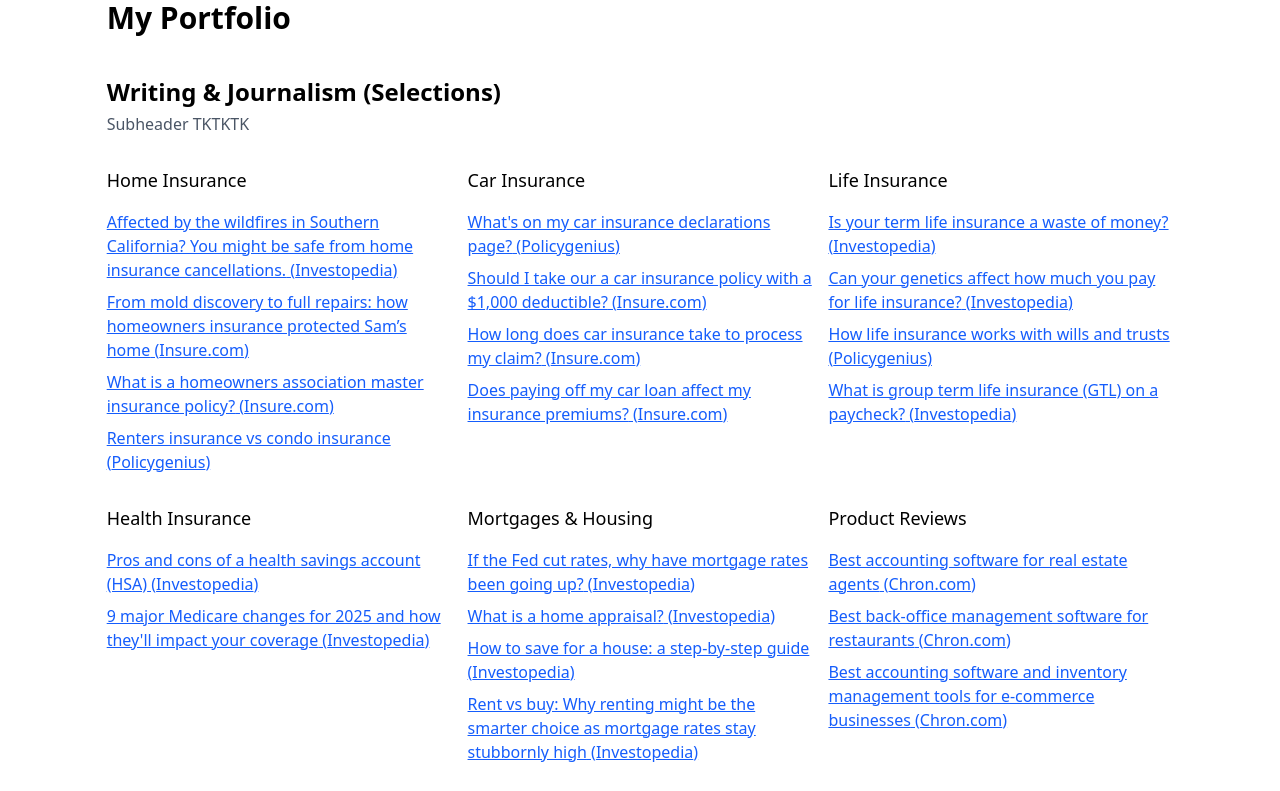
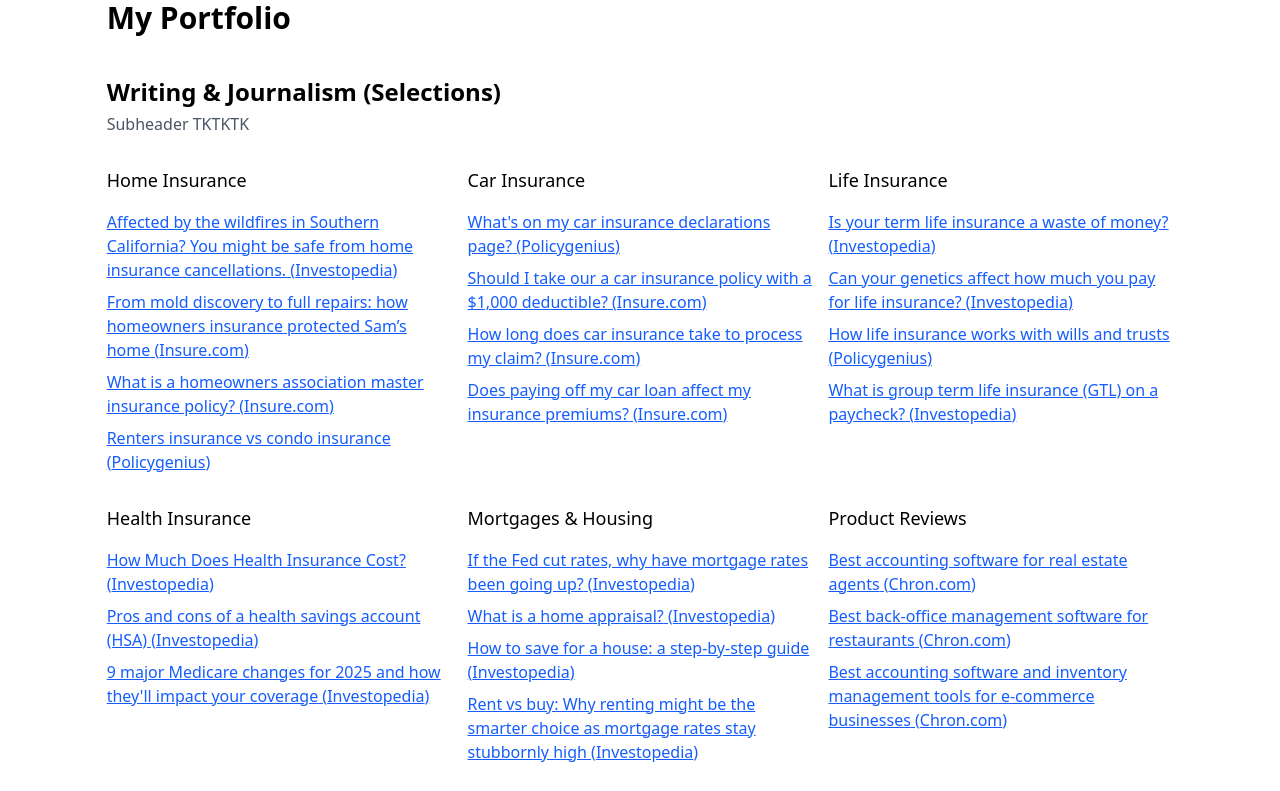
Before and after one commit to zacksigel/my-portfolio, a React (Vite) app: page / in a window 1280 px wide. Shown: the top 791 px of the page. Built offline with nearby package versions, Linux system fonts and the light colour scheme.

Commit message:
adds all other relevant articles

```diff
--- a/src/data/articles.json
+++ b/src/data/articles.json
@@ -23,9 +23,14 @@
           "publisher": "Policygenius"
         },
         {
-            "url": "https://www.policygenius.com/renters-insurance/renters-insurance-vs-condo-insurance/",
-            "text": "Renters insurance vs condo insurance",
-            "publisher": "Policygenius"
+            "url": "https://www.insure.com/home-insurance/costliest-wildfires.html",
+            "text": "The 10 costliest wildfires",
+            "publisher": "Insure.com"
+        },
+        {
+            "url": "https://www.insure.com/home-insurance/400k-home-insurance-calculator/",
+            "text": "How to calculate your home insurance cost for a $400,000 home",
+            "publisher": "Insure.com"
         }
       ],
       "display": 4
@@ -52,6 +57,21 @@
           "url": "https://www.insure.com/car-insurance/how-paying-off-car-loan-affects-insurance/",
           "text": "Does paying off my car loan affect my insurance premiums?",
           "publisher": "Insure.com"
+        },
+        {
+            "url": "https://www.insure.com/car-insuance/diminished-value-claims/",
+            "text": "Diminished value claims: How to offset loss of value after a car accident",
+            "publisher": "Insure.com"
+        },
+        {
+            "url": "https://www.insure.com/car-insurance/will-insurance-pay-for-rental-car-during-repair/",
+            "text": "Will your insurance pay for a rental car while your car is in the repair shop?",
+            "publisher": "Insure.com"
+        },
+        {
+            "url": "https://www.insure.com/car-insurance/car-insurance-rates-going-up-in-florida/",
+            "text": "Are car insurance rates going up in Florida?",
+            "publisher": "Insure.com"
         }
       ],
       "display": 4
@@ -86,6 +106,11 @@
       "title": "Health Insurance",
       "links": [
         {
+            "url": "https://www.investopedia.com/how-much-does-health-insurance-cost-4774184",
+            "text": "How Much Does Health Insurance Cost?",
+            "publisher": "Investopedia"
+          },
+        {
           "url": "https://www.investopedia.com/articles/personal-finance/090814/pros-and-cons-health-savings-account-hsa.asp",
           "text": "Pros and cons of a health savings account (HSA)",
           "publisher": "Investopedia"
@@ -94,9 +119,39 @@
           "url": "https://www.investopedia.com/9-major-medicare-changes-for-2025-and-how-theyll-impact-your-coverage-11684794",
           "text": "9 major Medicare changes for 2025 and how they'll impact your coverage",
           "publisher": "Investopedia"
+        },
+        {
+            "url": "https://www.investopedia.com/slash-your-health-2025-insurance-premium-to-10-dollars-by-doing-this-now-8745864",
+            "text": "Slash Your 2025 Health Insurance Premiums to $10 or Less By Doing This Now",
+            "publisher": "Investopedia"
+        },
+        {
+            "url": "https://www.investopedia.com/countdown-to-coverage-10-days-left-to-enroll-in-health-insurance-that-starts-jan-1-8756224",
+            "text": "Countdown to Coverage: 10 Days Left to Enroll in Health Insurance That Starts Jan. 1",
+            "publisher": "Investopedia"
+        },
+        {
+            "url": "https://www.investopedia.com/medicare-advantage-vs-original-medicare-which-should-you-trust-your-health-to-11689475",
+            "text": "Medicare Advantage vs. Original Medicare: Which Should You Trust Your Health To?",
+            "publisher": "Investopedia"
+        },
+        {
+            "url": "https://www.investopedia.com/articles/personal-finance/082914/rules-having-health-savings-account-hsa.asp",
+            "text": "Health Savings Account (HSA) Rules and Limits",
+            "publisher": "Investopedia"
+        },
+        {
+            "url": "https://www.investopedia.com/articles/personal-finance/010416/critical-illness-insurance-who-needs-it.asp",
+            "text": "Critical Illness Insurance: What Is It? Who Needs It?",
+            "publisher": "Investopedia"
+        },
+        {
+            "url": "https://www.investopedia.com/articles/personal-finance/010816/pitfalls-medicare-advantage-plans.asp",
+            "text": "Disadvantages of Medicare Advantage",
+            "publisher": "Investopedia"
         }
       ],
-      "display": 2
+      "display": 3
     },
     {
         "title": "Mortgages & Housing",
@@ -119,6 +174,11 @@
           {
             "url": "https://www.investopedia.com/why-renting-might-be-the-smarter-choice-as-mortgage-rates-stay-stubbornly-high-8743794",
             "text": "Rent vs buy: Why renting might be the smarter choice as mortgage rates stay stubbornly high",
+            "publisher": "Investopedia"
+          },
+          {
+            "url": "https://www.investopedia.com/what-mortgage-rates-looked-like-the-last-time-the-fed-funds-rate-was-at-this-level-8749067",
+            "text": "What Mortgage Rates Looked Like the Last Time the Fed Funds Rate Was at This Level",
             "publisher": "Investopedia"
           }
         ],
@@ -162,8 +222,173 @@
           "url": "https://www.policygenius.com/renters-insurance/learn/replacement-cost-renters-insurance/",
           "text": "What is replacement cost renters insurance?",
           "publisher": "Policygenius"
+        },
+        {
+            "url": "https://www.policygenius.com/renters-insurance/renters-insurance-without-a-lease/",
+            "text": "Can you get renters insurance without a lease?",
+            "publisher": "Policygenius"
+        },
+        {
+            "url": "https://www.policygenius.com/renters-insurance/the-difference-between-actual-cash-value-vs-replacement-cost-value/",
+            "text": "The difference between actual cash value vs. replacement cost value",
+            "publisher": "Policygenius"
+        },
+        {
+            "url": "https://www.policygenius.com/renters-insurance/renters-personal-property-insurance/",
+            "text": "Personal property insurance for renters",
+            "publisher": "Policygenius"
+        },
+        {
+            "url": "https://www.policygenius.com/renters-insurance/does-renters-insurance-cover-mold/",
+            "text": "Does renters insurance cover mold?",
+            "publisher": "Policygenius"
+        },
+        {
+            "url": "https://www.policygenius.com/renters-insurance/renters-insurance-for-freelancers/",
+            "text": "Renters insurance for freelancers",
+            "publisher": "Policygenius"
+        },
+        {
+            "url": "https://www.policygenius.com/renters-insurance/best-renters-insurance-in-cincinnati/",
+            "text": "Best renters insurance in Cincinnati, OH (2024)",
+            "publisher": "Policygenius"
+        },
+        {
+            "url": "https://www.policygenius.com/renters-insurance/best-renters-insurance-in-dallas/",
+            "text": "Best renters insurance in Dallas, TX (2024)",
+            "publisher": "Policygenius"
+        },
+        {
+            "url": "https://www.policygenius.com/renters-insurance/all-risk-policies-vs-named-perils-policies/",
+            "text": "All-risk policies vs. named perils policies",
+            "publisher": "Policygenius"
+        },
+        {
+            "url": "https://www.policygenius.com/renters-insurance/loss-of-use-renters-insurance/",
+            "text": "Loss-of-use renters insurance",
+            "publisher": "Policygenius"
+        },
+        {
+            "url": "https://www.policygenius.com/renters-insurance/renters-insurance-for-storage-units/",
+            "text": "Renters insurance for storage units",
+            "publisher": "Policygenius"
         }
       ],
       "display": 3
-    }
+    },
+    {
+        "title": "Loans",
+        "links": [
+          {
+            "url": "https://www.investopedia.com/should-you-apply-for-debt-relief-before-the-holidays-8753019",
+            "text": "Should You Apply for Debt Relief Before the Holidays?",
+            "publisher": "Investopedia"
+          },
+          {
+            "url": "https://www.policygenius.com/loans/how-do-student-loans-work/",
+            "text": "Your guide to how student loans work",
+            "publisher": "Policygenius"
+          }
+        ],
+        "display": 3
+      },
+      {
+        "title": "Taxes",
+        "links": [
+          {
+            "url": "https://www.investopedia.com/if-the-new-york-child-tax-credit-is-expanded-families-could-save-or-invest-more-8772809",
+            "text": "If the New York Child Tax Credit Is Expanded, Families Could Save or Invest More",
+            "publisher": "Investopedia"
+          },
+          {
+            "url": "https://www.policygenius.com/taxes/who-can-i-claim-as-a-dependent-and-why-would-i-want-to/",
+            "text": "Who can you claim as a dependent & why do it?",
+            "publisher": "Policygenius"
+          },
+          {
+            "url": "https://www.policygenius.com/taxes/what-happens-if-you-dont-file-taxes/",
+            "text": "What happens if you don't file or pay taxes?",
+            "publisher": "Policygenius"
+          },
+          {
+            "url": "https://www.policygenius.com/taxes/tax-brackets/",
+            "text": "2024 tax brackets: How they work & how much you'll owe",
+            "publisher": "Policygenius"
+          }
+        ],
+        "display": 3
+      },
+      {
+        "title": "Disability Insurance",
+        "links": [
+          {
+            "url": "https://www.policygenius.com/disability-insurance/what-is-short-term-disability-insurance/",
+            "text": "What is short-term disability insurance?",
+            "publisher": "Policygenius"
+          },
+          {
+            "url": "https://www.policygenius.com/disability-insurance/what-is-a-residual-disability-benefit/",
+            "text": "What is a residual disability benefit?",
+            "publisher": "Policygenius"
+          }
+        ],
+        "display": 3
+      },
+      {
+        "title": "Estate Planning",
+        "links": [
+          {
+            "url": "https://www.policygenius.com/wills/contesting-a-will/",
+            "text": "How to contest a will & why",
+            "publisher": "Policygenius"
+          },
+          {
+            "url": "https://www.policygenius.com/estate-planning/living-trust-vs-will/",
+            "text": "Trusts vs. wills: Which do you need?",
+            "publisher": "Policygenius"
+          },
+          {
+            "url": "https://www.policygenius.com/wills/codicil/",
+            "text": "What is a codicil to a will?",
+            "publisher": "Policygenius"
+          }
+        ],
+        "display": 3
+      },
+      {
+        "title": "Saving & Banking",
+        "links": [
+          {
+            "url": "https://www.policygenius.com/banking/what-is-a-check/",
+            "text": "What is a check & how to use them today",
+            "publisher": "Policygenius"
+          },
+          {
+            "url": "https://www.policygenius.com/banking/types-of-savings-accounts/",
+            "text": "Your guide to the types of savings accounts",
+            "publisher": "Policygenius"
+          },
+          {
+            "url": "https://www.policygenius.com/banking/how-to-close-a-bank-account/",
+            "text": "Your guide to closing a bank account",
+            "publisher": "Policygenius"
+          },
+          {
+            "url": "https://www.policygenius.com/banking/routing-numbers/",
+            "text": "Where do you find the routing number on a check?",
+            "publisher": "Policygenius"
+          },
+          {
+            "url": "https://www.inc.com/mediafeed/zack-sigel/the-ultimate-guide-to-different-types-of-savings-accounts.html",
+            "text": "Which Type of Savings Account Is Best for You? Here’s What You Need to Know",
+            "publisher": "Inc"
+          },
+          {
+            "url": "https://www.inc.com/mediafeed/zack-sigel/the-ultimate-guide-to-online-banks.html",
+            "text": "Should You Put Your Money in an Online Bank? Here’s What You Need to Know",
+            "publisher": "Inc"
+          }
+        ],
+        "display": 3
+      }
   ]
--- a/src/pages/AllArticles.tsx
+++ b/src/pages/AllArticles.tsx
@@ -10,12 +10,12 @@
     <h2 className="text-2xl font-semibold mb-1">Writing & Journalism (Selections)</h2>
     <p className="text-gray-600 mb-4">Subheader TKTKTK</p>
     <div className="flex flex-wrap -mx-2">
-        {rawArticles.map(({ title, links, display }) => (
+        {rawArticles.map(({ title, links }) => (
           <div key={title} className="w-full sm:w-1/2 md:w-1/3 px-2 mb-4">
             <div className="mt-[4%]">
               <h3 className="text-lg font-medium">{title}</h3>
               <ul className="mt-4 space-y-2 md:text-base">
-              {links.slice(0, display).map(({ url, text, publisher }) => (
+              {links.map(({ url, text, publisher }) => (
                   <li key={url}>
                     <a
                       href={url}
```
